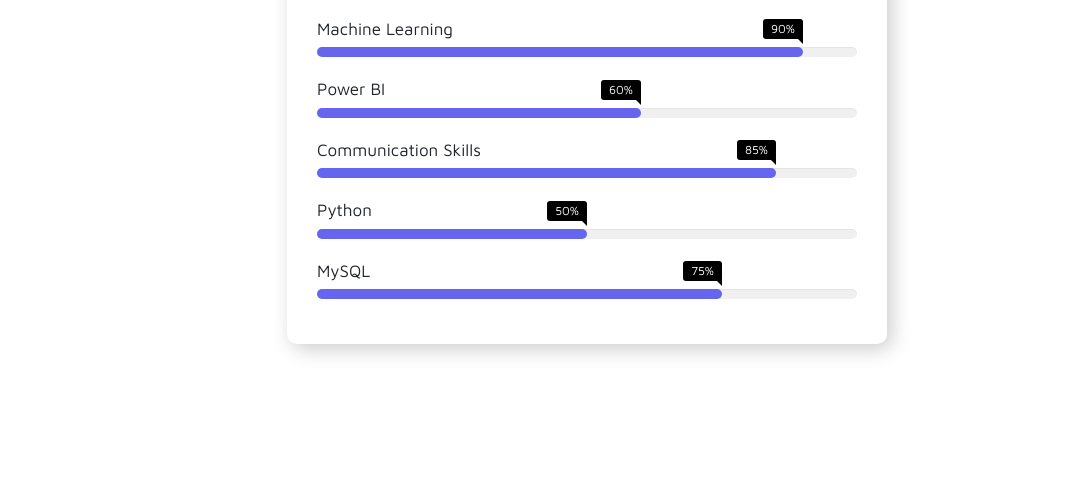
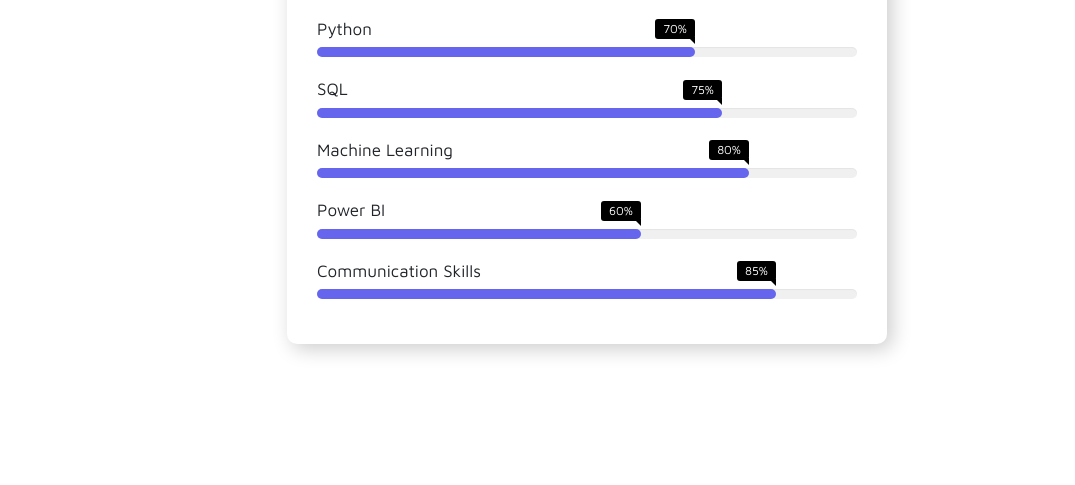
Before and after one commit to vikas972/vikas_maurya, a plain HTML site: page index.html in a window 1280 px wide. Shown: the part 724-1209 px from the top of the page, without its empty margins (53-1128 px from the left). Drawn offline with Linux system fonts and the light colour scheme; files whose address does not match are found by name.

Commit message:
changed in skill css

```diff
--- a/css/style.css
+++ b/css/style.css
@@ -72,17 +72,17 @@
   background: #6665ee;
   animation: animate 1s 1s cubic-bezier(1,0,0.5,1) forwards;
 }
-.bar .progress-line.html span{
-  width: 90%;
+.bar .progress-line.ml span{
+  width: 80%;
 }
-.bar .progress-line.css span{
+.bar .progress-line.bi span{
   width: 60%;
 }
-.bar .progress-line.jquery span{
+.bar .progress-line.com span{
   width: 85%;
 }
 .bar .progress-line.python span{
-  width: 50%;
+  width: 70%;
 }
 .bar .progress-line.mysql span{
   width: 75%;
@@ -119,17 +119,17 @@
     opacity: 1;
   }
 }
-.progress-line.html span::after{
-  content: "90%";
+.progress-line.ml span::after{
+  content: "80%";
 }
-.progress-line.css span::after{
+.progress-line.bi span::after{
   content: "60%";
 }
-.progress-line.jquery span::after{
+.progress-line.com span::after{
   content: "85%";
 }
 .progress-line.python span::after{
-  content: "50%";
+  content: "70%";
 }
 .progress-line.mysql span::after{
   content: "75%";
--- a/index.html
+++ b/index.html
@@ -15,6 +15,9 @@
 
     <meta name="viewport" content="width=device-width, initial-scale=1">
 <link rel="stylesheet" href="https://cdnjs.cloudflare.com/ajax/libs/font-awesome/4.7.0/css/font-awesome.min.css">
+
+
+
 <style>
   .fa {
     padding: 20px;
@@ -157,44 +160,54 @@
       <h2>Skills</h2>
       <div class="bar">
         <div class="info">
-          <span>Machine Learning</span>
-        </div>
-        <div class="progress-line html">
-          <span></span>
-        </div>
-      </div>
-      <div class="bar">
-        <div class="info">
-          <span>Power BI</span>
-        </div>
-        <div class="progress-line css">
-          <span></span>
-        </div>
-      </div>
-      <div class="bar">
-        <div class="info">
-          <span>Communication Skills</span>
-        </div>
-        <div class="progress-line jquery">
-          <span></span>
-        </div>
-      </div>
-      <div class="bar">
-        <div class="info">
           <span>Python</span>
         </div>
         <div class="progress-line python">
           <span></span>
         </div>
       </div>
+
+
       <div class="bar">
         <div class="info">
-          <span>MySQL</span>
+          <span>SQL</span>
         </div>
         <div class="progress-line mysql">
           <span></span>
         </div>
       </div>
+
+
+      <div class="bar">
+        <div class="info">
+          <span>Machine Learning</span>
+        </div>
+        <div class="progress-line ml">
+          <span></span>
+        </div>
+      </div>
+
+
+      <div class="bar">
+        <div class="info">
+          <span>Power BI</span>
+        </div>
+        <div class="progress-line bi">
+          <span></span>
+        </div>
+      </div>
+
+
+      <div class="bar">
+        <div class="info">
+          <span>Communication Skills</span>
+        </div>
+        <div class="progress-line com">
+          <span></span>
+        </div>
+      </div>
+
+
     </div>
 
 </div>
```
